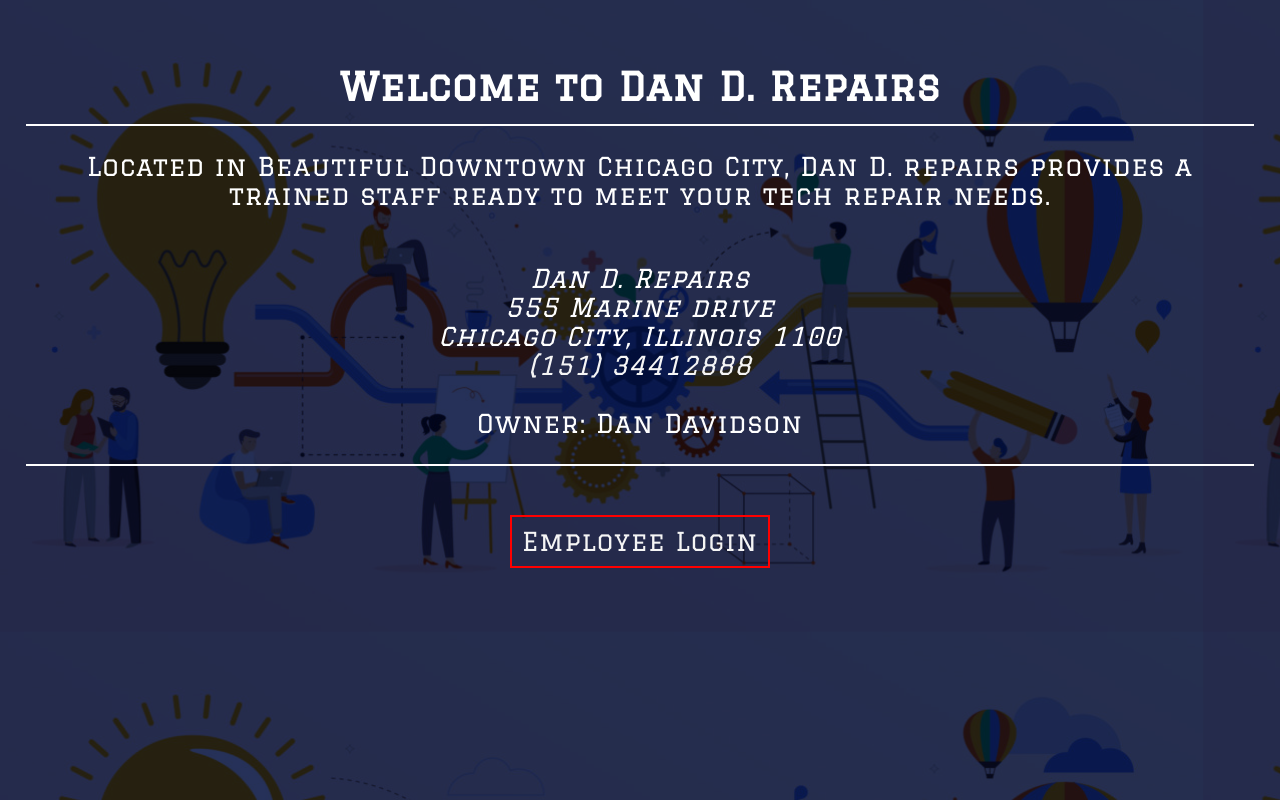
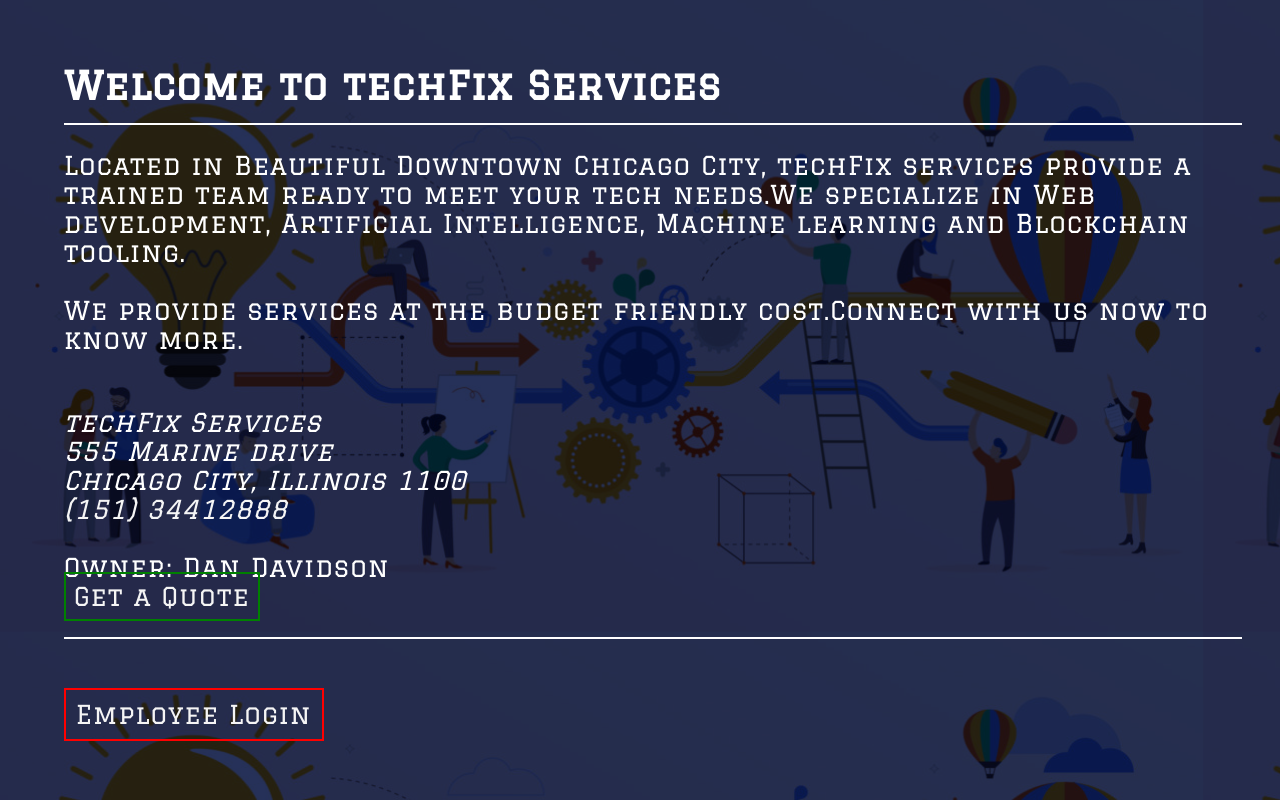
Before and after one commit to FrankYChills/techNotesAPP, a React (Create React App) app: page / in a window 1280 px wide. Built offline with nearby package versions, Linux system fonts and the light colour scheme; a web font is replaced by a local one.

Commit message:
fixed styling

```diff
--- a/src/components/DashFooter.js
+++ b/src/components/DashFooter.js
@@ -21,6 +21,7 @@ const DashFooter = () => {
         className="dash-footer__button icon-button"
         title="Home"
         onClick={onGoHomeClicked}
+        style={{ paddingBottom: "7px" }}
       >
         <FontAwesomeIcon icon={faHouse} />
       </button>
@@ -30,8 +31,8 @@ const DashFooter = () => {
   const content = (
     <footer className="dash-footer">
       {goHomeButton}
-      <p>Current User : {username} </p>
-      <p>Current Status : {status} </p>
+      <p>User : {username} </p>
+      <p>Status : {status} </p>
     </footer>
   );
   return content;
--- a/src/components/DashHeader.js
+++ b/src/components/DashHeader.js
@@ -36,19 +36,19 @@ const DashHeader = () => {
   }, [isSuccess, navigate]);
 
   let dashClass = null;
-  if (
-    !DASH_REGEX.test(pathname) &&
-    !NOTES_REGEX.test(pathname) &&
-    !USERS_REGEX.test(pathname)
-  ) {
-    dashClass = "dash-header__container--small";
-  }
+  // if (
+  //   !DASH_REGEX.test(pathname) &&
+  //   !NOTES_REGEX.test(pathname) &&
+  //   !USERS_REGEX.test(pathname)
+  // ) {
+  //   dashClass = "dash-header__container--small";
+  // }
 
   let newNoteButton = null;
   if (NOTES_REGEX.test(pathname)) {
     newNoteButton = (
       <button
-        className="icon-button"
+        className="icon-button "
         title="New Note"
         onClick={() => navigate("/dash/notes/new")}
       >
@@ -98,7 +98,11 @@ const DashHeader = () => {
     );
   }
   const logoutButton = (
-    <button className="icon-button" title="Logout" onClick={() => sendLogout()}>
+    <button
+      className="icon-button lo"
+      title="Logout"
+      onClick={() => sendLogout()}
+    >
       <FontAwesomeIcon icon={faRightFromBracket} />
     </button>
   );
--- a/src/components/Public.js
+++ b/src/components/Public.js
@@ -5,17 +5,24 @@ const Public = () => {
     <section className="public">
       <header>
         <h1>
-          Welcome to <span className="nowrap">Dan D. Repairs</span>
+          Welcome to <span className="nowrap">techFix Services</span>
         </h1>
       </header>
       <main className="public__main">
         <p>
-          Located in Beautiful Downtown Chicago City, Dan D. repairs provides a
-          trained staff ready to meet your tech repair needs.
+          Located in Beautiful Downtown Chicago City, techFix services provide a
+          trained team ready to meet your tech needs.We specialize in Web
+          development, Artificial Intelligence, Machine learning and Blockchain
+          tooling.
+        </p>
+        <br />
+        <p>
+          We provide services at the budget friendly cost.Connect with us now to
+          know more.
         </p>
         <br />
         <address className="public__addr">
-          Dan D. Repairs
+          techFix Services
           <br />
           555 Marine drive
           <br />
@@ -25,6 +32,9 @@ const Public = () => {
         </address>
         <br />
         <p>Owner: Dan Davidson </p>
+        <a className="quote" href="mailto:email@email.de">
+          Get a Quote
+        </a>
       </main>
       <br />
 
--- a/src/features/notes/EditNoteForm.js
+++ b/src/features/notes/EditNoteForm.js
@@ -69,7 +69,10 @@ const EditNoteForm = ({ note, users }) => {
       </button>
     );
   }
-
+  var canChange = false;
+  if (isAdmin || isManager) {
+    canChange = true;
+  }
   let content = (
     <>
       <p className={errClass}>{errorContent}</p>
@@ -99,6 +102,7 @@ const EditNoteForm = ({ note, users }) => {
           autoComplete="off"
           value={title}
           onChange={(e) => setTitle(e.target.value)}
+          readOnly={!canChange}
         />
         <label className="form__label" htmlFor="text">
           Text:
@@ -111,6 +115,7 @@ const EditNoteForm = ({ note, users }) => {
           autoComplete="off"
           value={text}
           onChange={(e) => setText(e.target.value)}
+          readOnly={!canChange}
         />
         <label
           className="form__label form__checkbox-container"
@@ -139,6 +144,7 @@ const EditNoteForm = ({ note, users }) => {
           className="form__select"
           value={userId}
           onChange={(e) => setUserId(e.target.value)}
+          disabled={!canChange}
         >
           {userOptions}
         </select>
--- a/src/features/notes/Note.js
+++ b/src/features/notes/Note.js
@@ -35,7 +35,7 @@ const Note = ({ noteId }) => {
         <td className="table__cell note__title">{note.title}</td>
         <td className="table__cell note__username">{note.username}</td>
         <td className="table__cell">
-          <button className="icon-button table__button" onClick={handleEdit}>
+          <button className="icon-button table__button lo" onClick={handleEdit}>
             <FontAwesomeIcon icon={faPenToSquare} />
           </button>
         </td>
--- a/src/features/notes/NotesApiSlice.js
+++ b/src/features/notes/NotesApiSlice.js
@@ -7,8 +7,7 @@ import { apiSlice } from "../../app/api/apiSlice";
 // make entity adapter to sort fetched data at hand
 const notesAdapter = createEntityAdapter({
   // 1 - to the right , 0 - nothing , -1 - to the left
-  sortComparer: (a, b) =>
-    a.completed === b.completed ? 0 : a.completed ? 1 : -1,
+  sortComparer: (a, b) => b.updatedAt.localeCompare(a.updatedAt),
 });
 
 // create an initial state
--- a/src/features/users/NewUserForm.js
+++ b/src/features/users/NewUserForm.js
@@ -98,7 +98,7 @@ const NewUserForm = () => {
           </div>
         </div>
         <label className="form__label" htmlFor="username">
-          Username: <span className="nowrap">[3-20 letters]</span>
+          Username: <span className="nowrap ss">[3-20 letters]</span>
         </label>
         <input
           className={`form__input ${validUserClass}`}
@@ -110,7 +110,8 @@ const NewUserForm = () => {
           onChange={(e) => setUsername(e.target.value)}
         />
         <label className="form__label" htmlFor="password">
-          Password: <span className="nowrap">[4-12 chars including !@#$%]</span>
+          Password:{" "}
+          <span className="nowrap ss">[4-12 chars including !@#$%]</span>
         </label>
         <input
           className={`form__input ${validPwdClass}`}
--- a/src/features/users/User.js
+++ b/src/features/users/User.js
@@ -19,7 +19,7 @@ const User = ({ userId }) => {
         <td className={`table__cell ${cellStatus}`}>{user.username}</td>
         <td className={`table__cell ${cellStatus}`}>{userRolesString}</td>
         <td className={`table__cell ${cellStatus}`}>
-          <button className="icon-button table__button" onClick={handleEdit}>
+          <button className="icon-button table__button lo" onClick={handleEdit}>
             <FontAwesomeIcon icon={faPenToSquare} />
           </button>
         </td>
--- a/src/index.css
+++ b/src/index.css
@@ -33,6 +33,7 @@
   color: var(--ERROR);
   padding: 0.25em;
   margin-bottom: 0.5em;
+  margin-top: 1rem;
 }
 
 .errmsg a:any-link {
@@ -77,6 +78,7 @@ body {
   background-size: 94%;
   /* background-position: top right; */
   background-blend-mode: multiply;
+  margin-left: 2%;
 }
 
 input,
@@ -114,18 +116,24 @@ a:focus-visible {
   display: flex;
   flex-direction: column;
   gap: 1rem;
+  margin: 1%;
 }
 
 .public {
   padding: 1em;
   flex-grow: 1;
-  text-align: center;
+
   margin-top: 3%;
 }
 
 .emp-login {
   padding: 10px;
   border: 2px solid red;
+}
+
+.quote {
+  padding: 8px;
+  border: 2px solid green;
 }
 .public__main,
 .login {
@@ -171,7 +179,9 @@ a:focus-visible {
   justify-content: flex-end;
   gap: 0.5em;
 }
-
+nav button {
+  margin: 5%;
+}
 .dash-container {
   padding: 0.75em 0.5em 0.5em;
   flex-grow: 1;
@@ -182,7 +192,7 @@ a:focus-visible {
 
   position: fixed;
   width: 100%;
-  bottom: 0;
+  bottom: 1%;
   z-index: 1;
   background-color: var(--BGCOLOR);
   padding: 0.5em;
@@ -194,9 +204,14 @@ a:focus-visible {
 }
 
 .dash-footer__button {
-  font-size: 1rem;
+  font-size: 1.4rem;
   width: auto;
   height: auto;
+  margin-right: 3%;
+}
+
+footer p {
+  margin-right: 1%;
 }
 
 /* || TABLES - GENERAL */
@@ -214,6 +229,7 @@ tr {
   grid-template-columns: 1fr 2fr 1fr;
   color: var(--TABLE-COLOR);
   gap: 0.1em;
+  margin-top: 3%;
 }
 
 .table__button {
@@ -272,6 +288,7 @@ tr {
   flex-flow: column nowrap;
   gap: 0.75em;
   max-width: 800px;
+  margin: 1%;
 }
 
 .form__checkbox-container {
@@ -340,7 +357,7 @@ tr {
   gap: 0.5em;
 }
 
-@media screen and (max-width: 500px) {
+@media screen and (max-width: 600px) {
   body {
     font-size: 1.5rem;
   }
@@ -350,7 +367,23 @@ tr {
   }
 
   .icon-button {
-    font-size: 1.5rem;
+    font-size: 1.8rem;
+    display: none;
+  }
+
+  .dash-footer__button {
+    font-size: 1rem;
+  }
+
+  .dash-footer {
+    justify-content: flex-start;
+  }
+  .lo {
+    display: block;
+  }
+
+  .ss {
+    font-size: 1.2rem;
   }
 }
 
```
